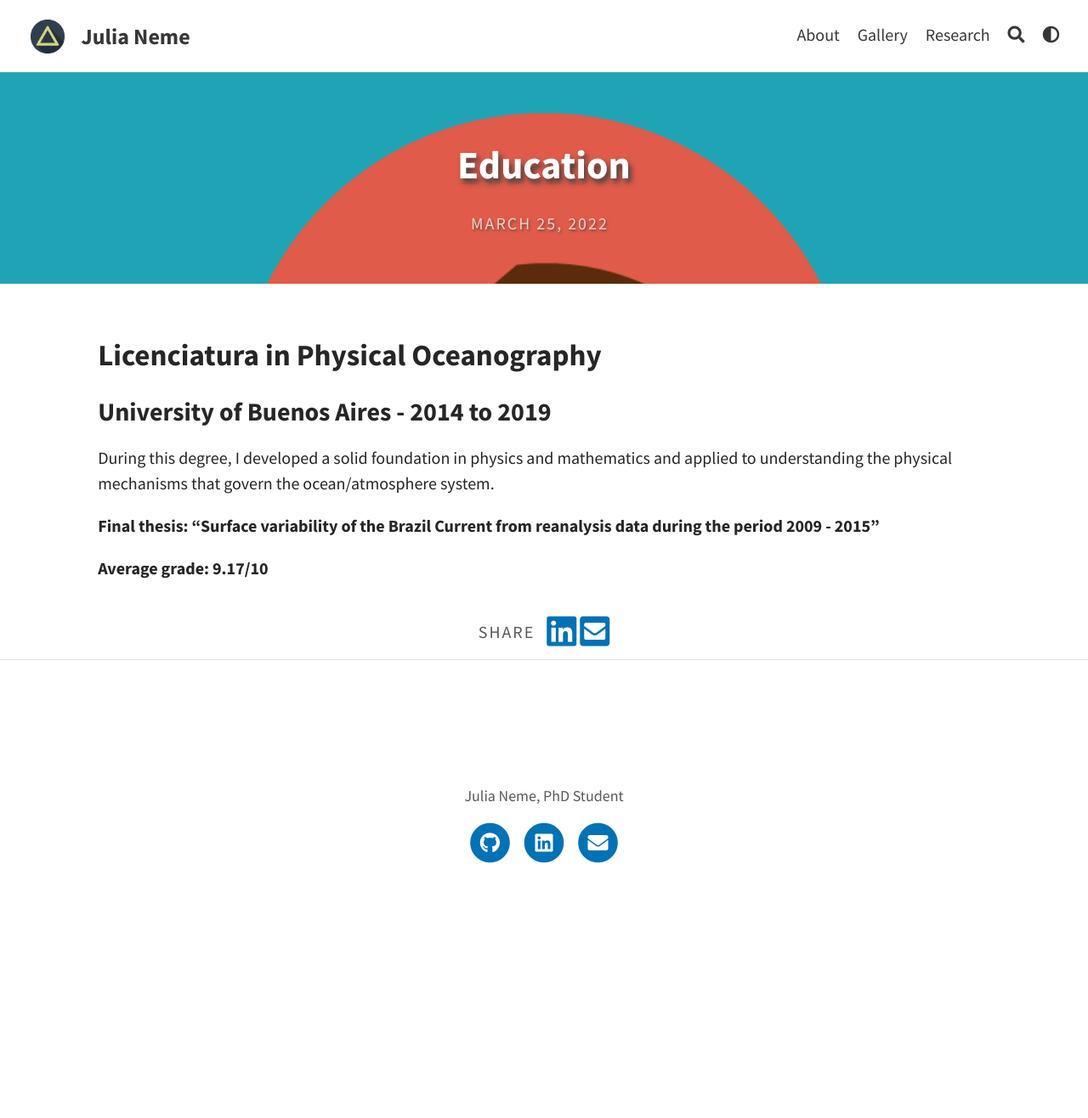
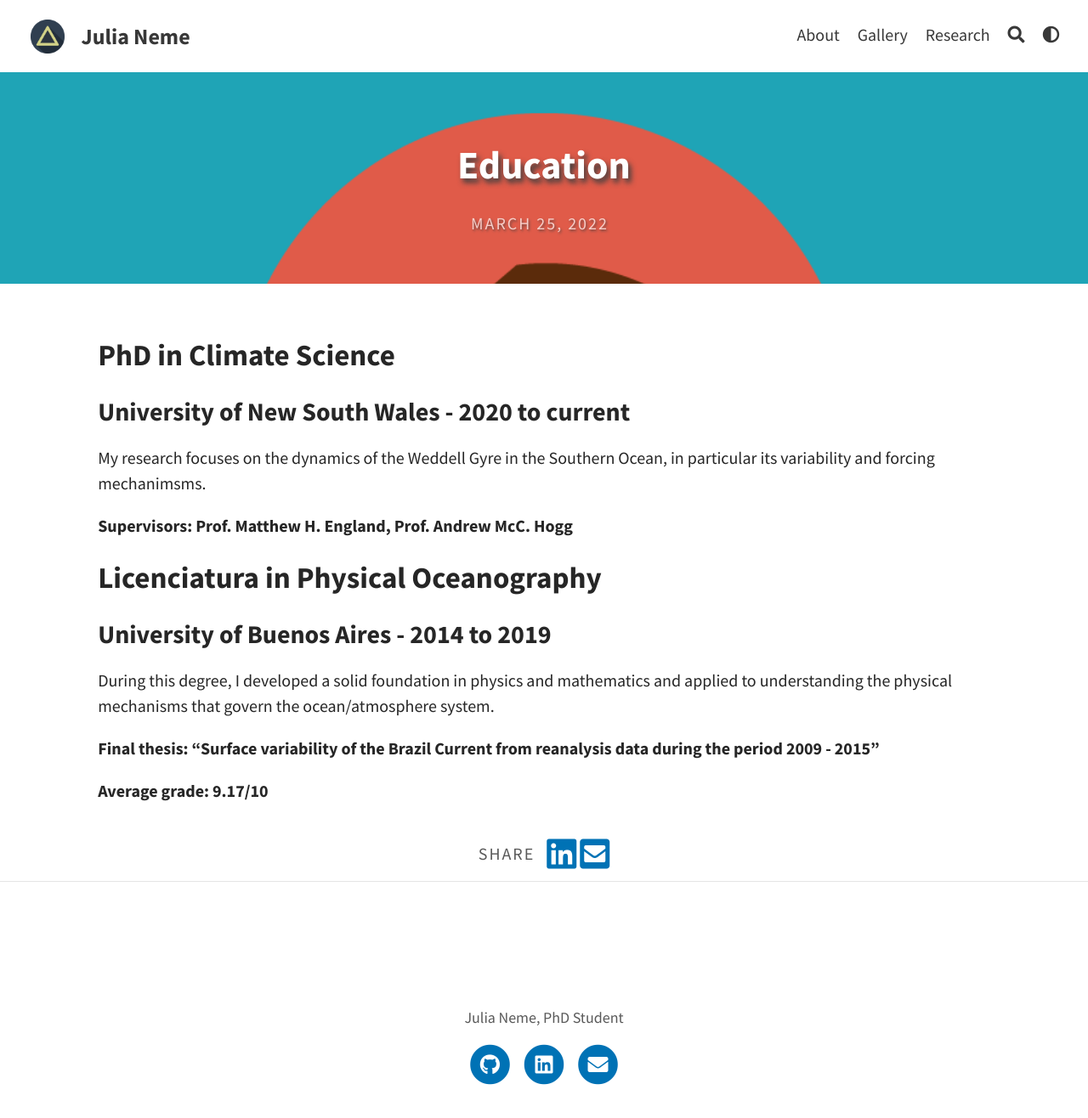
Before and after one commit to julia-neme/julia-neme.github.io, a Jekyll site: the page built from _portfolio/education.md, in a window 1280 px wide. Shown: the whole page at 85% size. Built offline with Jekyll 4.4.1, drawn with Linux system fonts in a browser that asks for light colours; before the commit the page ends 1054 px from its top, so only the background shows below that.

Commit message:
Update education.md

```diff
--- a/_portfolio/education.md
+++ b/_portfolio/education.md
@@ -7,6 +7,13 @@ img: "assets/img/portfolio/cake.png"
 #tags: [Lorem, Ipsum]
 ---
 
+## PhD in Climate Science
+### University of New South Wales - 2020 to current
+
+My research focuses on the dynamics of the Weddell Gyre in the Southern Ocean, in particular its variability and forcing mechanimsms.
+
+**Supervisors: Prof. Matthew H. England, Prof. Andrew McC. Hogg**
+
 ## Licenciatura in Physical Oceanography
 ### University of Buenos Aires - 2014 to 2019
 
```
